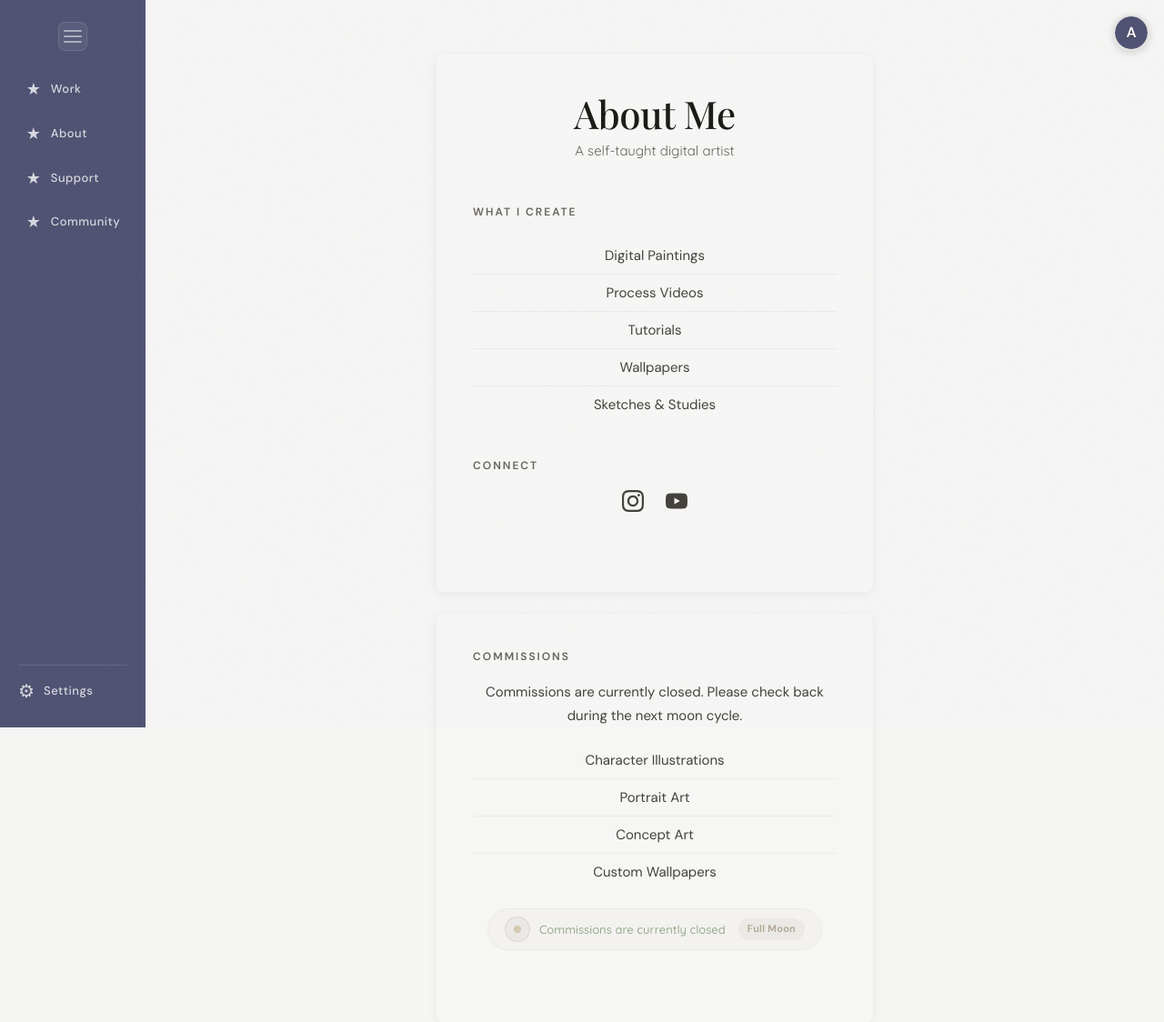
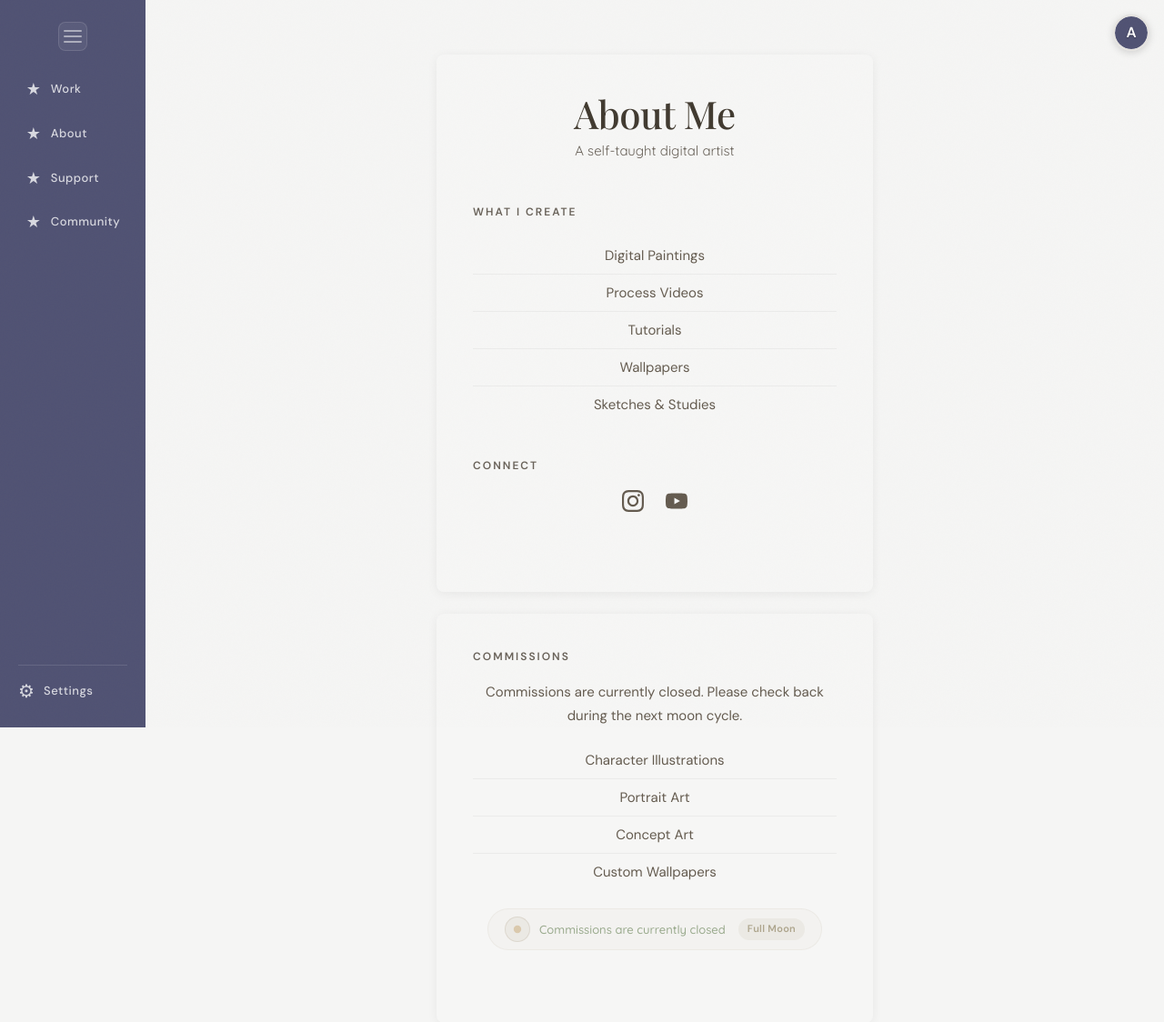
Before and after one commit to CattySmoothy/CattySmoothy, a Flask app: page /about in a window 1280 px wide. Shown: the top 1124 px of the page at 91% size. Run offline with Flask 3, Linux system fonts and the light colour scheme.

Commit message:
Raise text lightness so theme hue is visibly apparent in font colour

```diff
--- a/templates/base.html
+++ b/templates/base.html
@@ -542,13 +542,14 @@
 
             // Generate full theme from HSL — background stays primarily white,
             // theme affects accent elements (header, cards, borders, email).
-            // All text meets WCAG AA (≥4.5:1) on white; primary/secondary meet AAA (≥7:1).
+            // Text lightness is high enough to show the theme hue visibly.
             function generateTheme(h, s, l) {
                 const bgL = 96;
                 const surfL = 98;
 
-                const text1L = 10;
-                const text2L = 25;
+                // Text light enough to show theme colour, dark enough for WCAG AA+ on white
+                const text1L = 22;
+                const text2L = 35;
                 const text3L = 38;
 
                 const hdrH = ((h + 200) % 360 + 360) % 360;
@@ -562,15 +563,15 @@
                 const onDarkL = 92;
                 const onLightL = 12;
 
-                const accentS = clamp(s * 0.9, 15, 60);
+                const accentS = clamp(s, 20, 65);
                 const accentL = clamp(l * 0.55 + 5, 30, 52);
 
                 return {
                     '--color-bg': hslStr(h, clamp(s * 0.35, 3, 15), bgL),
                     '--color-surface': hslStr(h, clamp(s * 0.2, 2, 10), surfL),
-                    '--color-text-primary': hslStr(h, clamp(s * 0.4, 8, 28), text1L),
-                    '--color-text-secondary': hslStr(h, clamp(s * 0.35, 6, 22), text2L),
-                    '--color-text-muted': hslStr(h, clamp(s * 0.3, 5, 18), text3L),
+                    '--color-text-primary': hslStr(h, clamp(s * 0.6, 15, 55), text1L),
+                    '--color-text-secondary': hslStr(h, clamp(s * 0.5, 12, 45), text2L),
+                    '--color-text-muted': hslStr(h, clamp(s * 0.4, 8, 35), text3L),
                     '--color-accent': hslStr(h, accentS, accentL),
 
                     '--color-header-start': hslStr(hdrH, hdrS, hdr1L),
```
